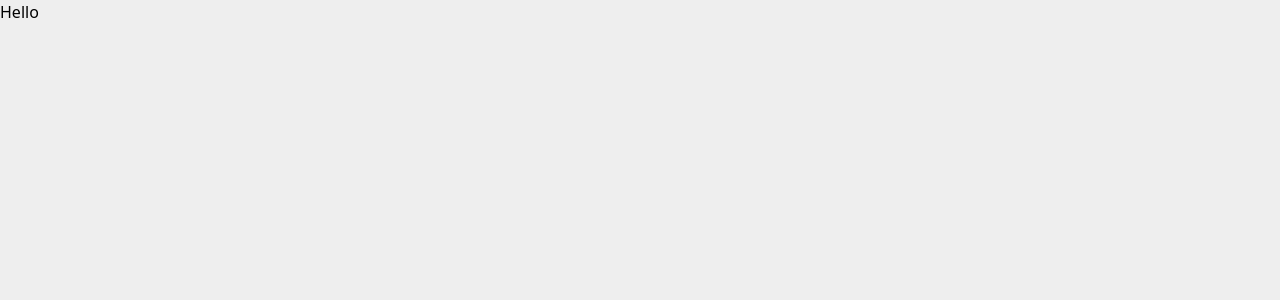
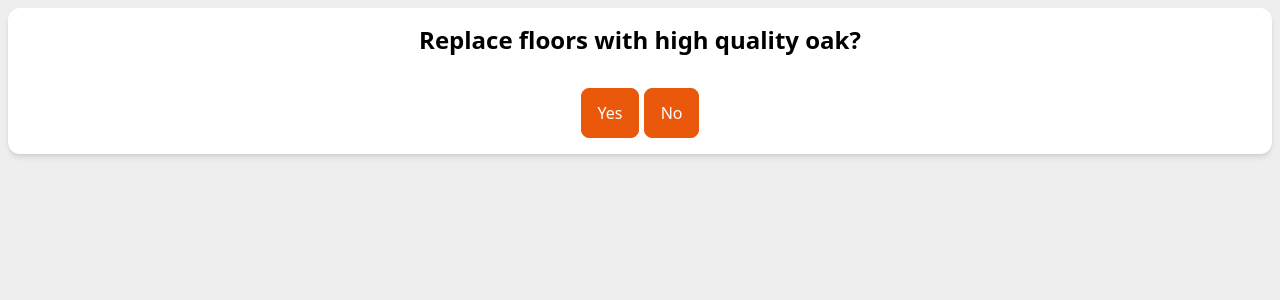
Before and after one commit to lipet2k/mit-24, a SvelteKit app: page /poll in a window 1280 px wide. Shown: the top 300 px of the page. Built offline with nearby package versions, Linux system fonts and the light colour scheme.

Commit message:
Added poll page

```diff
--- a/src/routes/poll/+page.svelte
+++ b/src/routes/poll/+page.svelte
@@ -1,3 +1,29 @@
-<h1>
-    Hello
-</h1>
+<script lang="ts">
+	import QrCode from '$components/QrCode/QrCode.svelte';
+	import Button from '$components/Button/Button.svelte';
+	import Input from '$components/Input/Input.svelte';
+	import Card from '$components/Card/Card.svelte';
+</script>
+
+<div class="mx-2 my-2">
+<Card>
+    <center>
+    <h2 class="mb-8">Replace floors with high quality oak?</h2>
+    <div>
+        <Button type="submit">
+        Yes
+        </Button>
+        <Button type="submit">
+        No
+        </Button>
+
+    </div>
+    </center>
+</Card>
+</div>
+
+<style lang="postcss">
+	h2 {
+		@apply text-2xl font-bold;
+	}
+</style>
```
